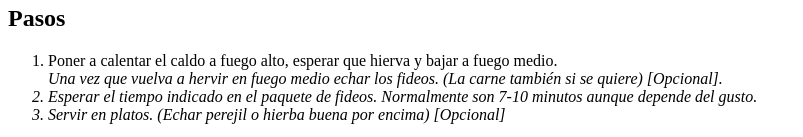
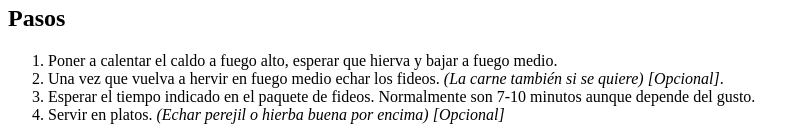
Before and after one commit to DanielLopezUCM/odin-recipes, a plain HTML site: page recipes/sopa-fideos.html in a window 1280 px wide. Shown: the part 724-861 px from the top of the page, 0-803 px from the left. Drawn offline with Linux system fonts and the light colour scheme.

Commit message:
Correccion de error paso 2.
Se habia escrito la etiqueta li como i.

```diff
--- a/recipes/sopa-fideos.html
+++ b/recipes/sopa-fideos.html
@@ -25,7 +25,7 @@
     <h2>Pasos</h2>
     <ol>
         <li>Poner a calentar el caldo a fuego alto, esperar que hierva y bajar a fuego medio.</li>
-        <i>Una vez que vuelva a hervir en fuego medio echar los fideos. <i>(La carne también si se quiere) [Opcional]</i>.</li>
+        <li>Una vez que vuelva a hervir en fuego medio echar los fideos. <i>(La carne también si se quiere) [Opcional]</i>.</li>
         <li>Esperar el tiempo indicado en el paquete de fideos. Normalmente son 7-10 minutos aunque depende del gusto.</li>
         <li>Servir en platos. <i>(Echar perejil o hierba buena por encima) [Opcional]</i></li>
     </ol>
```
